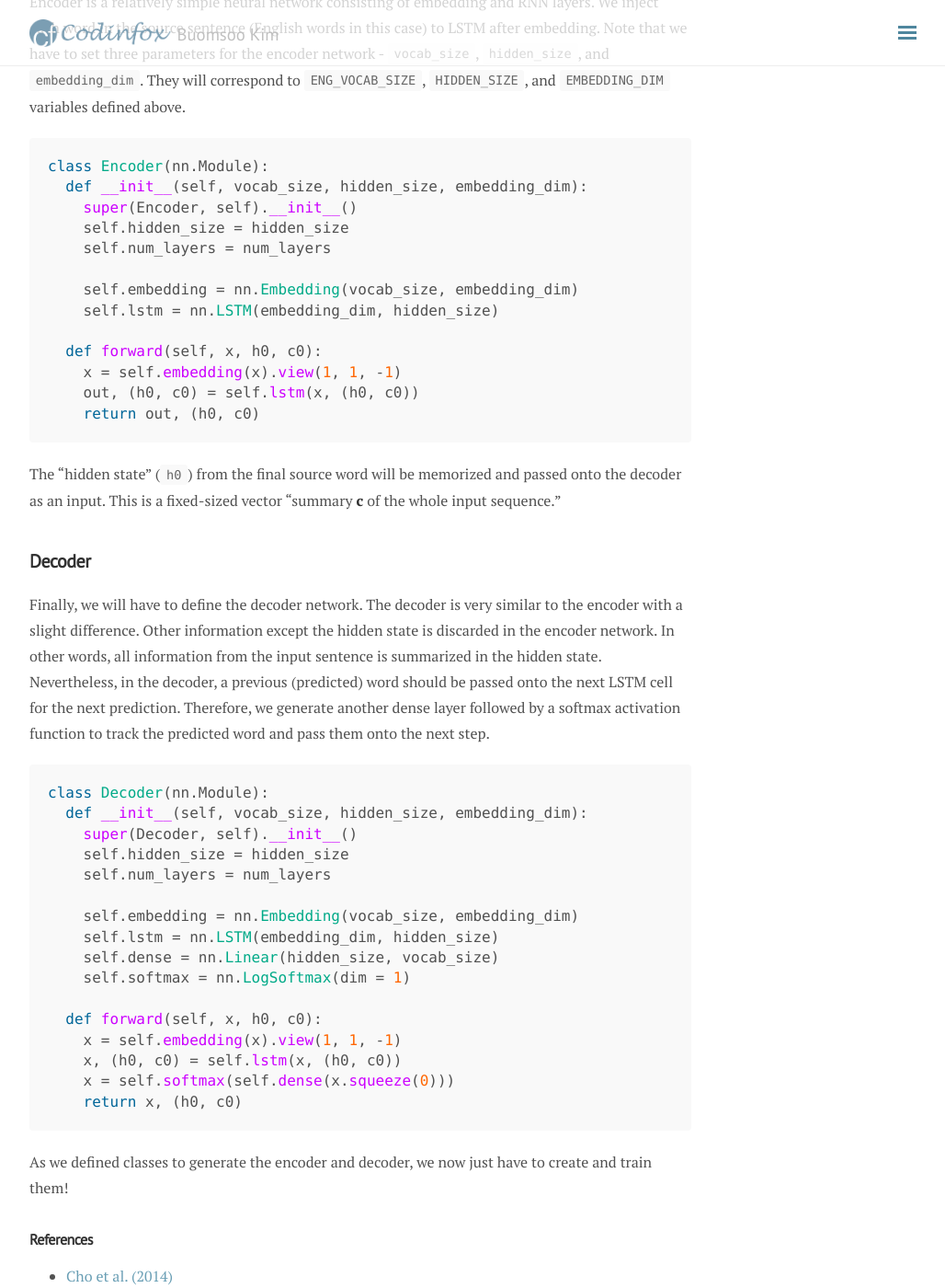
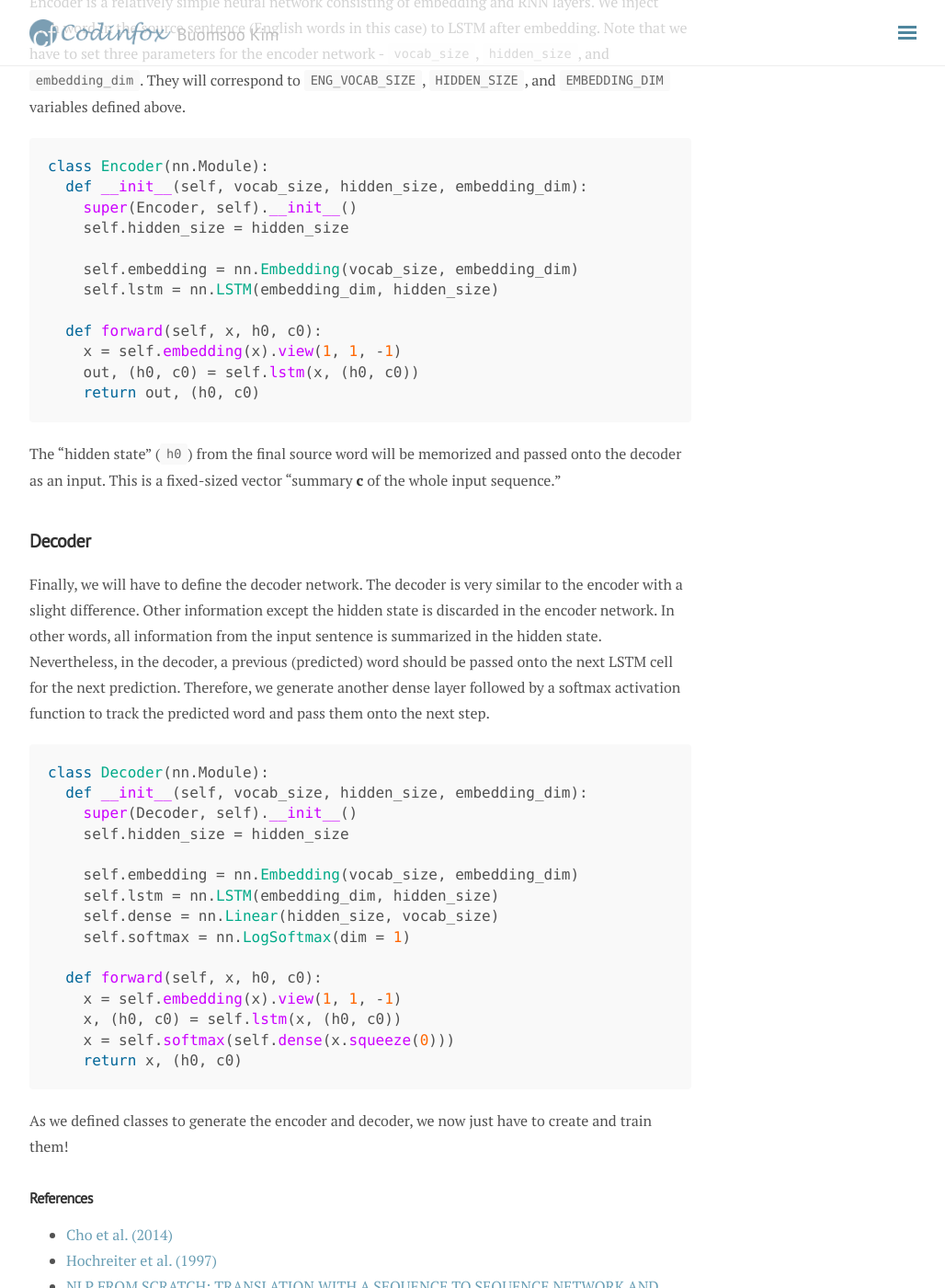
Before and after one commit to buomsoo-kim/buomsoo-kim.github.io, a Jekyll site: the page built from _posts/2020-01-25-Attention-mechanism-4.md.md, in a window 1280 px wide and 1400 px high, scrolled down 4576 px. Shown: the whole window at 92% size, without its empty margins (248-1276 px from the left). Built offline with Jekyll 4.4.1, drawn with Linux system fonts in a browser that asks for light colours; nearby versions of some CDN libraries; formulas are drawn with MathJax 3; comment, search, counter and statistics services are not loaded.

Commit message:
Update 2020-01-25-Attention-mechanism-4.md.md

```diff
--- a/_posts/2020-01-25-Attention-mechanism-4.md.md
+++ b/_posts/2020-01-25-Attention-mechanism-4.md.md
@@ -137,7 +137,6 @@
   def __init__(self, vocab_size, hidden_size, embedding_dim):
     super(Encoder, self).__init__()
     self.hidden_size = hidden_size
-    self.num_layers = num_layers
 
     self.embedding = nn.Embedding(vocab_size, embedding_dim)
     self.lstm = nn.LSTM(embedding_dim, hidden_size)
@@ -159,7 +158,6 @@
   def __init__(self, vocab_size, hidden_size, embedding_dim):
     super(Decoder, self).__init__()
     self.hidden_size = hidden_size
-    self.num_layers = num_layers
 
     self.embedding = nn.Embedding(vocab_size, embedding_dim)
     self.lstm = nn.LSTM(embedding_dim, hidden_size)
```
